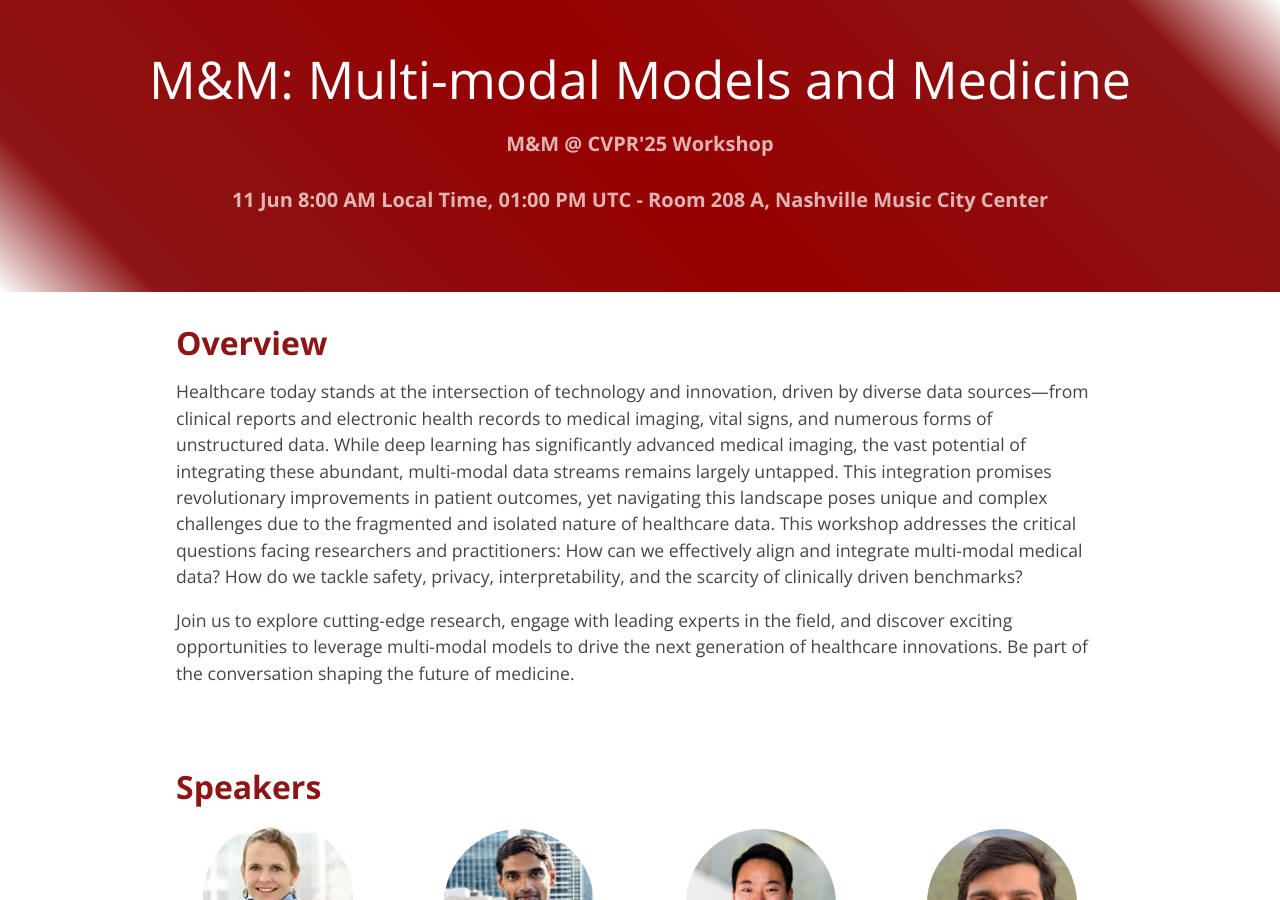
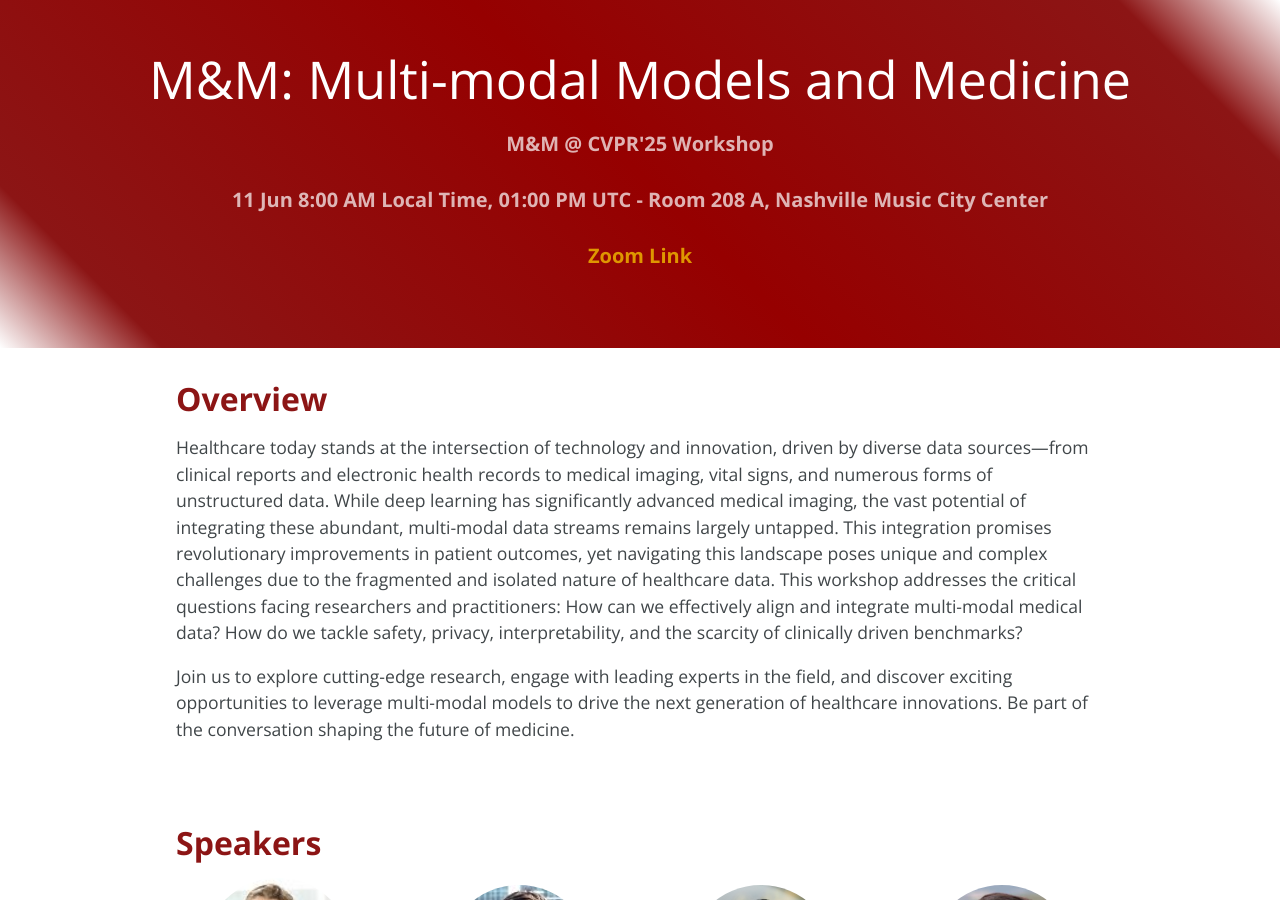
Before and after one commit to MandM2025/mandm2025.github.io, a Jekyll site: the page index.html, which Jekyll copies as it is, in a window 1280 px wide and 900 px high. Built offline with Jekyll 4.4.1, drawn with Linux system fonts in a browser that asks for light colours.

Commit message:
added zoom link

```diff
--- a/index.html
+++ b/index.html
@@ -29,6 +29,13 @@
     <h1 class="project-name" style="padding-bottom: 20px;">M&M: Multi-modal Models and Medicine</h1>
     <h2 class="project-tagline"><b>M&M @ CVPR'25 Workshop</b></h2>
     <h2 class="project-tagline"><b>11 Jun 8:00 AM Local Time, 01:00 PM UTC - Room 208 A, Nashville Music City Center </b></h2>
+    <h2 class="project-tagline" style="color:#FFD600;">
+        <b>
+            <a href="https://cvpr.thecvf.com/virtual/2025/workshop/32368" target="_blank" rel="noopener noreferrer" style="color: #FFD600;">
+                Zoom Link
+            </a>
+        </b>
+    </h2>
     <!--    <a href="#" class="btn">View on GitHub</a>-->
 </section>
 
```
